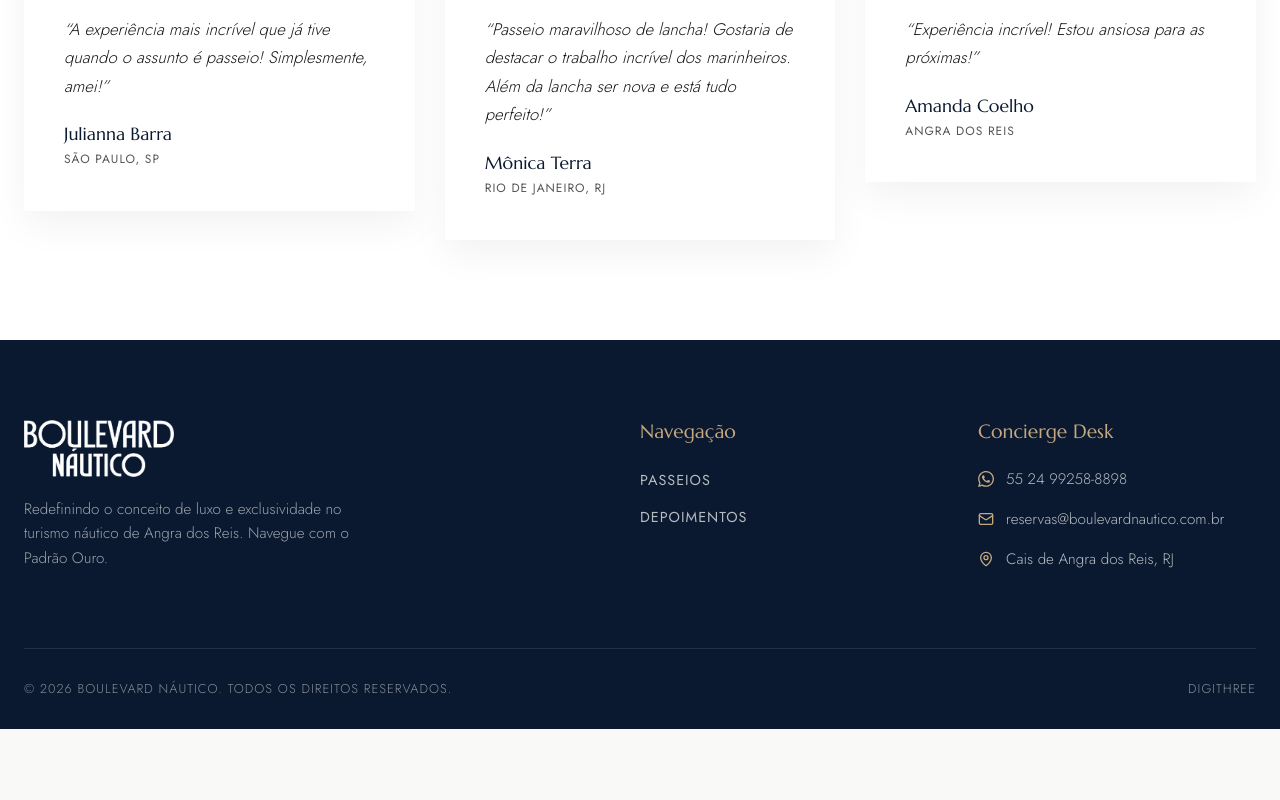
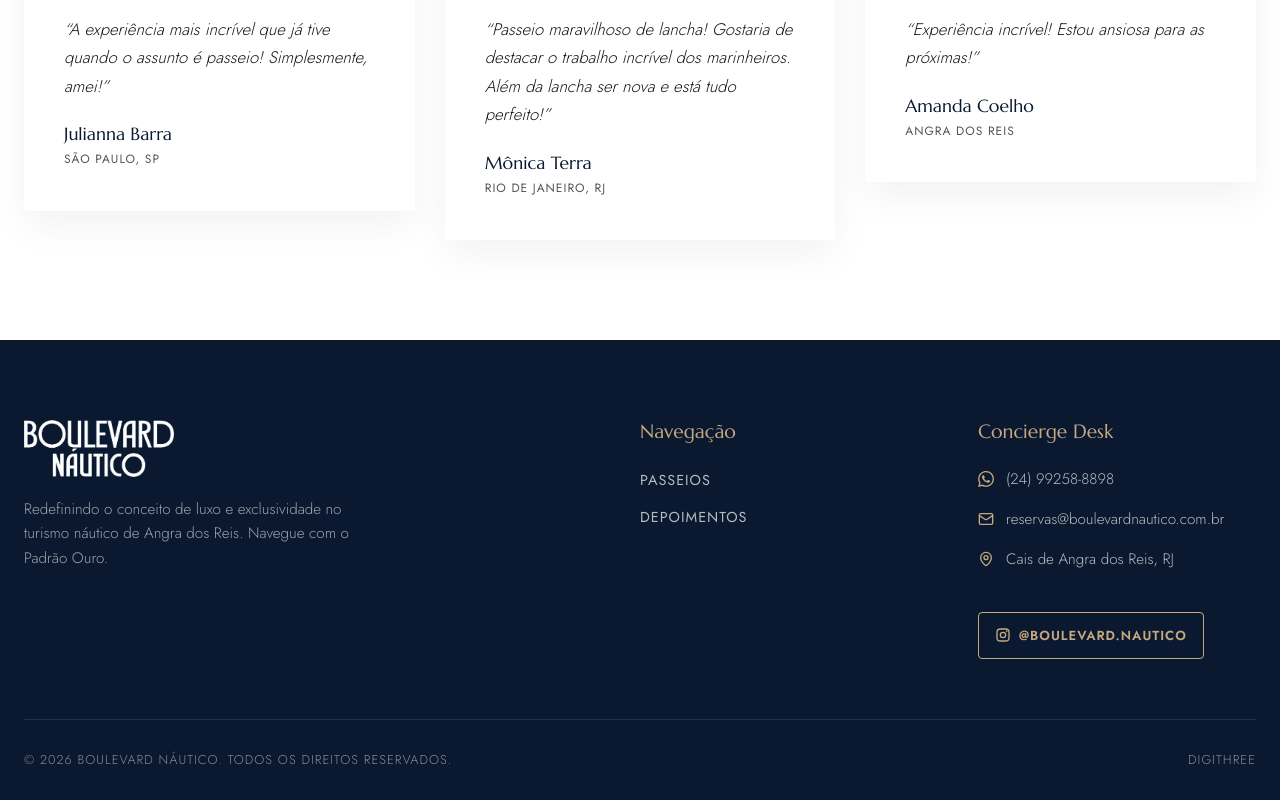
Before and after one commit to Boulevard-Nautico/boulevardsite, a Next.js app: page / in a window 1280 px wide. Shown: the part 2065-2865 px from the top of the page. Before the commit the page ends 2794 px from the top, so only its background shows below. Built offline with nearby package versions, Linux system fonts and the light colour scheme.

Commit message:
Adiciona Instagram e contato oficial

```diff
--- a/src/components/Footer.tsx
+++ b/src/components/Footer.tsx
@@ -1,5 +1,6 @@
 import Image from "next/image";
 import { Mail, MapPin } from "lucide-react";
+import InstagramIcon from "./InstagramIcon";
 import WhatsappIcon from "./WhatsappIcon";
 import { site } from "@/content/site";
 
@@ -63,6 +64,16 @@ export default function Footer() {
               <MapPin className="h-4 w-4 shrink-0 text-gold" />
               {contact.location}
             </p>
+            <a
+              href={contact.instagramUrl}
+              target="_blank"
+              rel="noopener noreferrer"
+              aria-label={`Abrir Instagram ${contact.instagramHandle}`}
+              className="mt-6 inline-flex items-center gap-2 rounded border border-gold px-4 py-3 text-[0.82rem] font-semibold uppercase tracking-[1px] text-gold transition-all hover:bg-gold hover:text-navy"
+            >
+              <InstagramIcon className="h-4 w-4 shrink-0" />
+              {contact.instagramHandle}
+            </a>
           </div>
         </div>
 
--- /dev/null
+++ b/src/components/InstagramIcon.tsx
@@ -0,0 +1,29 @@
+type Props = {
+  className?: string;
+};
+
+/** Glifo do Instagram (lucide-react não inclui este ícone nesta versão). */
+export default function InstagramIcon({ className }: Props) {
+  return (
+    <svg
+      className={className}
+      viewBox="0 0 24 24"
+      fill="none"
+      xmlns="http://www.w3.org/2000/svg"
+      aria-hidden="true"
+      focusable="false"
+    >
+      <rect
+        x="3"
+        y="3"
+        width="18"
+        height="18"
+        rx="5"
+        stroke="currentColor"
+        strokeWidth="2"
+      />
+      <circle cx="12" cy="12" r="4" stroke="currentColor" strokeWidth="2" />
+      <circle cx="17.5" cy="6.5" r="1.25" fill="currentColor" />
+    </svg>
+  );
+}
--- a/src/content/site.ts
+++ b/src/content/site.ts
@@ -55,6 +55,8 @@ export interface SiteContact {
   whatsapp: string;
   /** Como o número aparece para o usuário (no rodapé) */
   whatsappDisplay: string;
+  instagramUrl: string;
+  instagramHandle: string;
   email: string;
   location: string;
   footerDescription: string;
@@ -147,7 +149,9 @@ export const site: SiteContent = {
 
   contact: {
     whatsapp: "5524992588898",
-    whatsappDisplay: "55 24 99258-8898",
+    whatsappDisplay: "(24) 99258-8898",
+    instagramUrl: "https://www.instagram.com/boulevard.nautico/",
+    instagramHandle: "@boulevard.nautico",
     email: "reservas@boulevardnautico.com.br",
     location: "Cais de Angra dos Reis, RJ",
     footerDescription:
```
